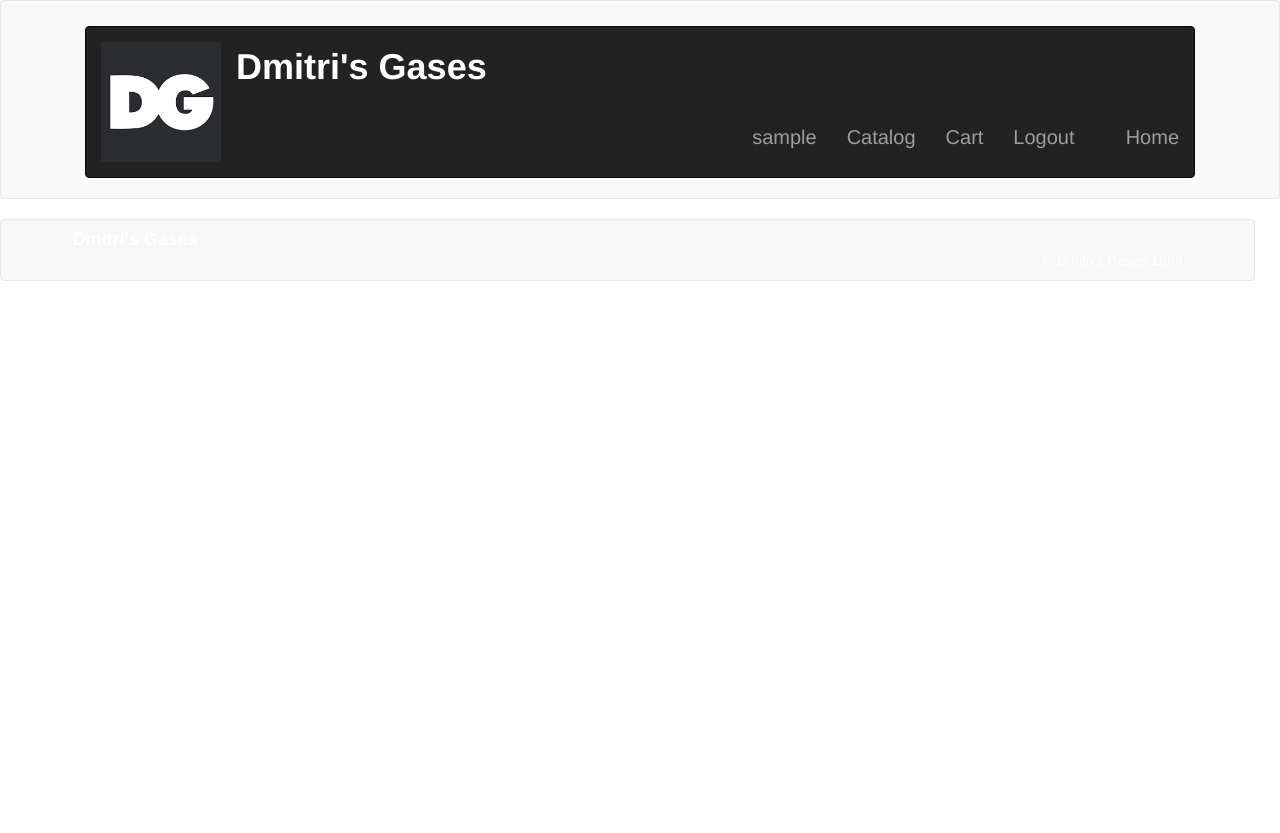
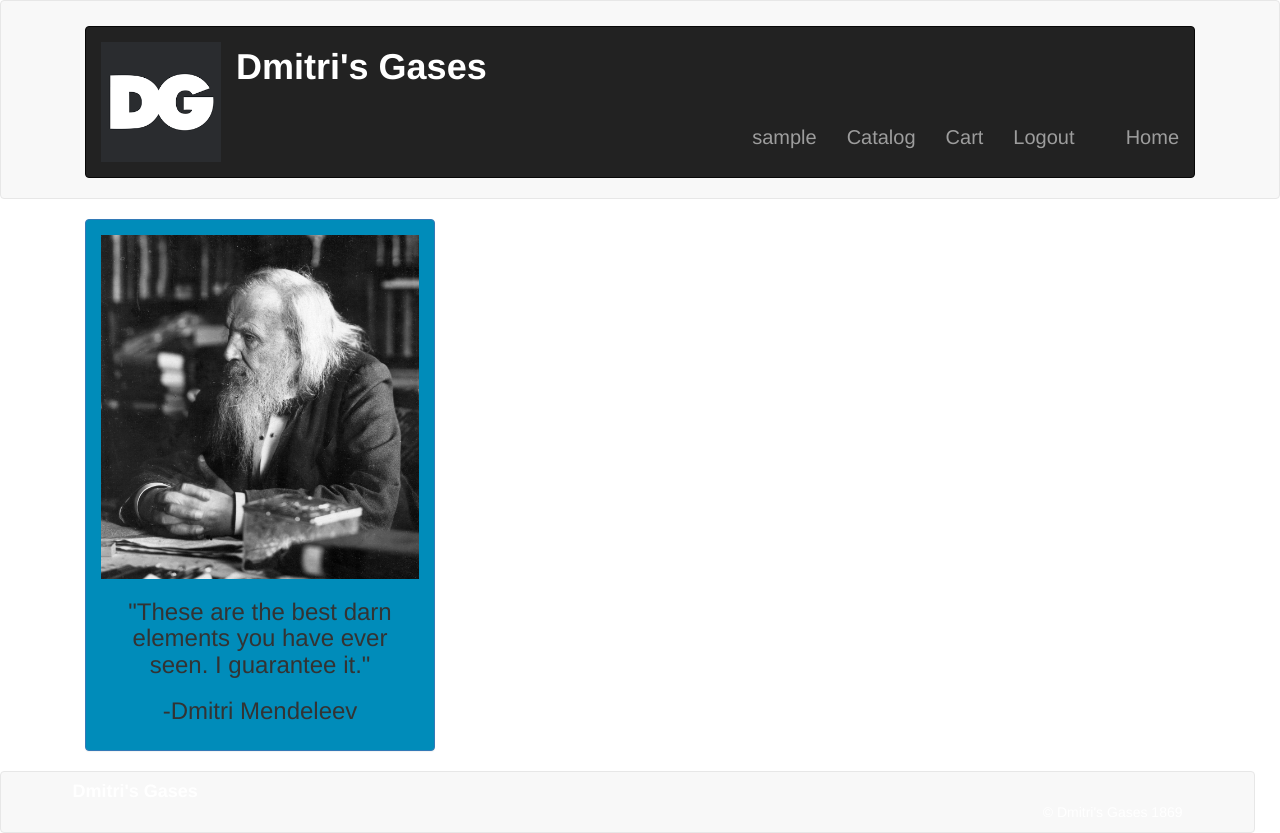
Before and after one commit to ReganThorpe/CS3500-Final-Project, a PHP site: page /catalog.php in a window 1280 px wide. Before the commit the page ends 281 px from the top, so only its background shows below. Run offline with PHP 8.4, Linux system fonts and the light colour scheme; the visitor is signed in with stand-in values (Sample User, id 1); data that the repository does not hold is empty; some libraries are stand-ins or nearby versions; some web fonts are replaced.

Commit message:
catolog reeeeeee

```diff
--- a/catalog.php
+++ b/catalog.php
@@ -54,21 +54,54 @@ catch(PDOException $e){
 .bullet{
   list-style-type: none;
 }
+.dim{
+  width: 100%;
+}
+.center{
+  text-align: center;
+}
+.dark{
+  background-color: #008CBA;
+}
+.butt{
+height: 50px;
+vertical-align: center;
+position: relative;
+display: inline-block;
+float: right;
+}
 </style>
 <body>
   <?php include 'header.inc.php'; ?>
-    <ul>
+  <div class="container">
+    <div class="row">
+      <div class="col-md-12">
+        <div class="col-md-4">
+          <div class='panel panel-body panel-primary dark'>
+            <img class="dim" src="images/dmitri.png" alt="Dmitri Mendeleev" title="Dmirti Mendeleev">
+            <h3 class="center">"These are the best darn elements you have ever seen. I guarantee it."</h3>
+            <h3 class="center">-Dmitri Mendeleev</h3>
+          </div>
+        </div>
+        <div class="col-md-6">
           <?php
           foreach ($items as $key => $value) {
-      echo "<li class='bullet'><a href=\"product.php?id=".$value['ProductID']."\" class=\"list-group-item\">";
+            echo "<a href=\"product.php?id=".$value['ProductID']."\" class=\"list-group-item\">";
             echo $value['Name']." <span class=\"label label-primary pull-right\">¤".$value['Price']." </span></a>";
             echo "<form action=\"catalog.php\" method=\"post\">";
             echo "<input type=\"hidden\" id=\"id\"  value=\"".$value['ProductID']."\">";
-      echo "<button type=\"submit\" class=\"btn btn-primary\"><span class='pull-right glyphicon glyphicon-heart-empty'></span></button>&nbsp;";
             echo "In stock: ".$value['UnitsInStorage'];
-      echo "</form></li>";
+
+            echo "<button type=\"submit\" class=\"btn btn-primary butt\"><span class='pull-right glyphicon glyphicon-heart-empty '></span></button>&nbsp;";
+            echo "<button type=\"submit\" class=\"btn btn-primary butt\"> Add to Cart</button>&nbsp;";
+            echo "</form>";
           } ?>
-    </ul>
+
+        </div>
+      </div>
+    </div>
+  </div>
+
   <?php include 'footer.inc.php'; ?>
 </body>
 </html>
```
Also changed, not shown: images/dmitri.png (added). Lines whose indentation alone changed are shown as unchanged.
